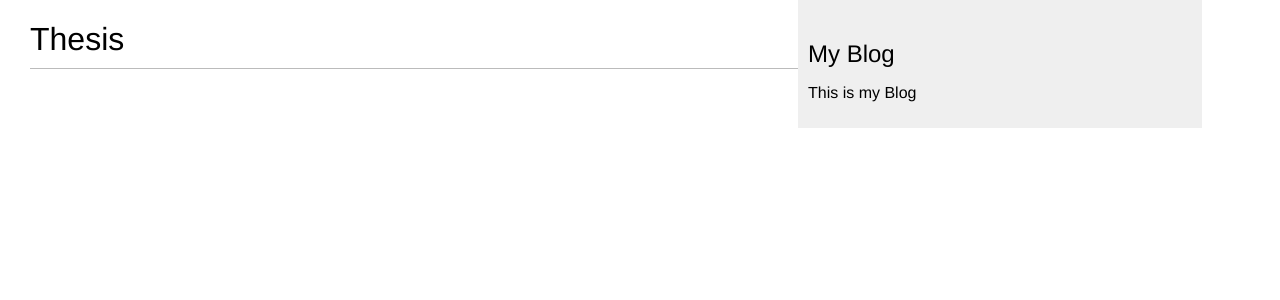
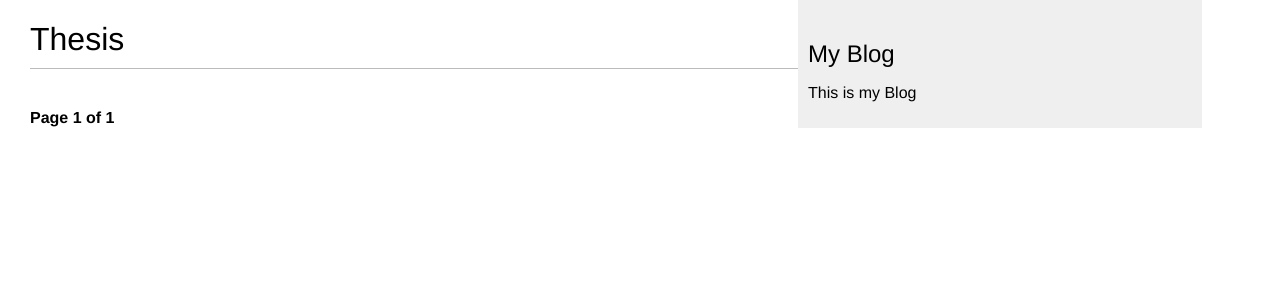
Before and after one commit to Airasu/Suranol_Thesis, a Django app: page /thesis_app/ in a window 1280 px wide. Shown: the top 300 px of the page. Run offline with Django 5.2, Linux system fonts and the light colour scheme; data that the repository does not hold is empty.

Commit message:
Added pagination feature

```diff
--- /dev/null
+++ b/thesis_app/templates/pagination.html
@@ -0,0 +1,13 @@
+<div class="pagination">
+  <span class="step-links">
+    {% if page.has_previous %}
+    <a href="?page{{ page.previous_page_number}}">Previous</a>
+    {% endif %}
+    <span class="current">
+      Page {{ page.number}} of {{ page.paginator.num_pages}}
+    </span>
+    {% if page.has_next %}
+    <a href="?page={{ page.next_page_number }}">Next</a>
+    {% endif %}
+  </span>
+</div>
--- a/thesis_app/templates/posts/list.html
+++ b/thesis_app/templates/posts/list.html
@@ -9,4 +9,6 @@
 <p class="date">Published {{post.publish}} by {{post.author}}</p>
 {{post.body | truncatewords:30 | linebreaks}} {% endfor %}
 <!--  -->
+{% include 'pagination.html' with page=posts %}
+<!--  -->
 {% endblock %}
--- a/thesis_app/views.py
+++ b/thesis_app/views.py
@@ -1,18 +1,21 @@
 from django.shortcuts import get_object_or_404, render
 from django.http import Http404
 from .models import Post
+from django.core.paginator import Paginator
 
 
 
 def post_list(request):
-    posts = Post.published.all()
+    post_list = Post.published.all()
+    paginator = Paginator(post_list, 3)
+    page_number = request.GET.get('page', 1)
+    posts = paginator.page(page_number)
     # __import__('pdb').set_trace()
     return render(request, "posts/list.html", {"posts":posts})
 
 
 
+def post_detail(request, year, month, day, post_slug):
+    post = get_object_or_404(Post, status=Post.Status.PUBLISHED, slug=post_slug, publish__year=year, publish__month=month, publish__day=day)
 
-def post_detail(request, year, month, day, post):
-    post = get_object_or_404(Post, status=Post.Status.PUBLISHED, slug=post, publish__year=year, publish__month=month, publish__day=day)
-
-    return render(request, "posts/detail.html", {"post":post})
+    return render(request, "posts/detail.html", {"post": post})
```
